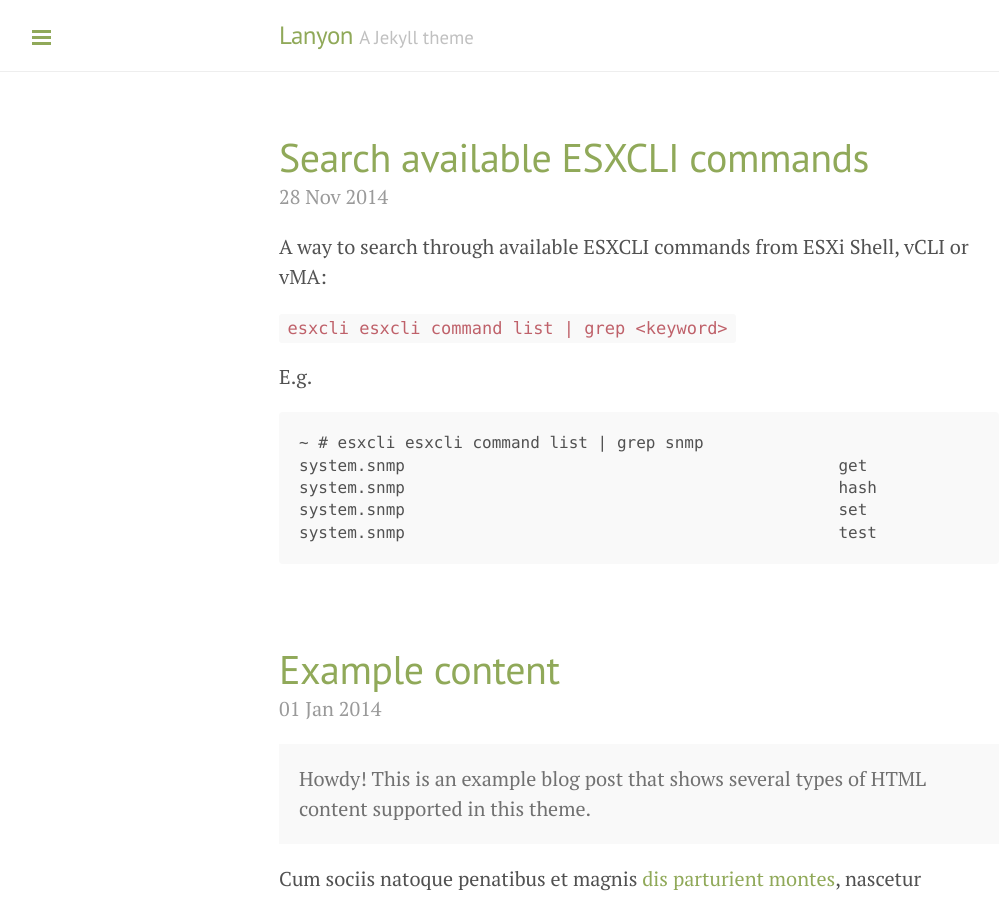
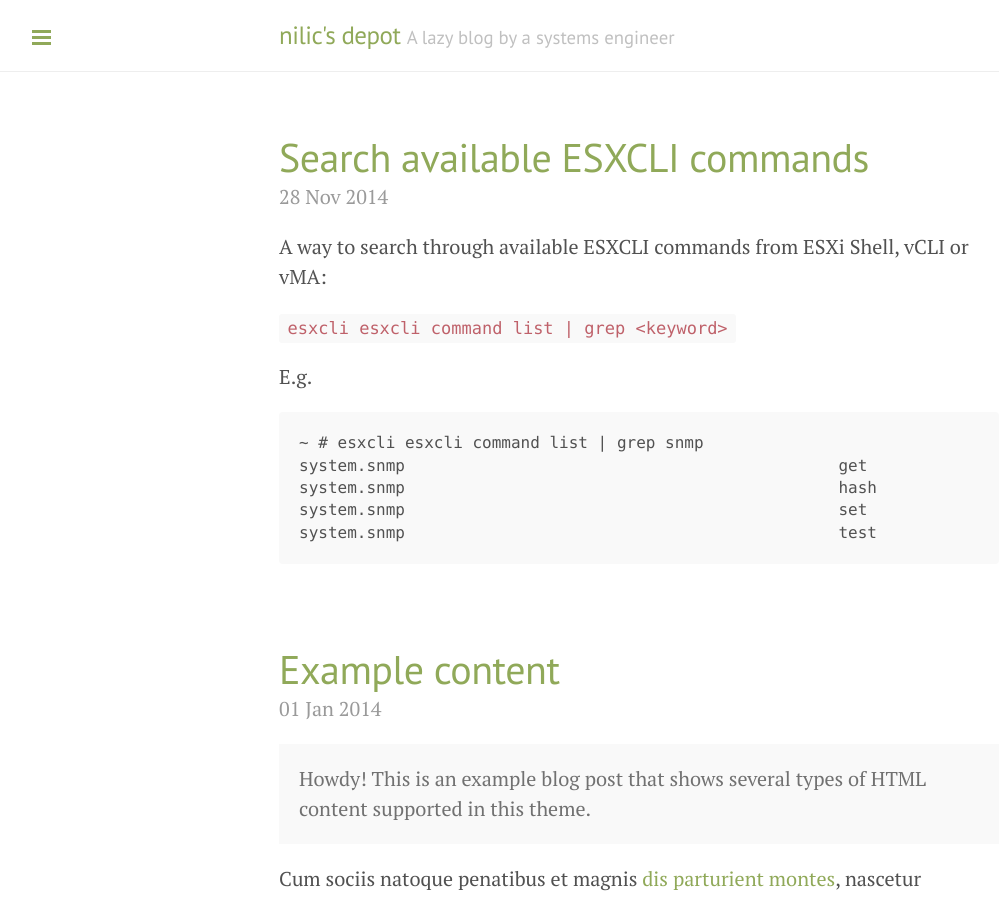
Before and after one commit to nilic/nilic.github.io, a Jekyll site: the page built from index.html, in a window 1280 px wide and 900 px high. Shown: the whole window, without its empty margins (1-1000 px from the left). Built offline with Jekyll 4.4.1, drawn with Linux system fonts in a browser that asks for light colours; Markdown is read by kramdown in place of the engine named in the settings; the list of posts is cut into pages by our own code.

Commit message:
customized _config.yml

```diff
--- a/_config.yml
+++ b/_config.yml
@@ -9,10 +9,10 @@ permalink:           pretty
 relative_permalinks: true
 
 # Setup
-title:               Lanyon
-tagline:             'A Jekyll theme'
-description:         'A reserved <a href="http://jekyllrb.com" target="_blank">Jekyll</a> theme that places the utmost gravity on content with a hidden drawer. Made by <a href="https://twitter.com/mdo" target="_blank">@mdo</a>.'
-url:                 http://lanyon.getpoole.com
+title:               nilic's depot
+tagline:             'A lazy blog by a systems engineer'
+description:         'VMware virtualization/cloud, automation, DevOps and IT infrastructure topics and how-tos.'
+url:                 http://nilic.github.com
 baseurl:             /
 paginate:            5
 
```
